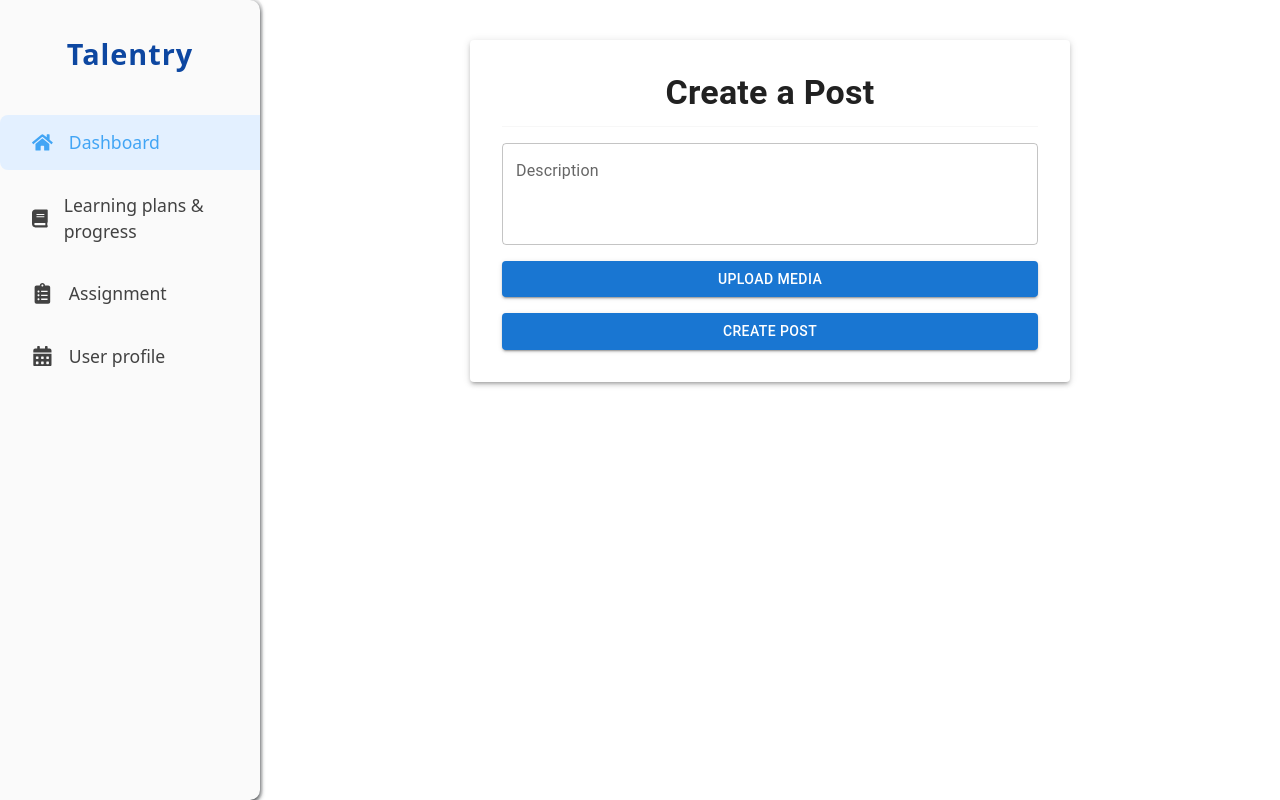
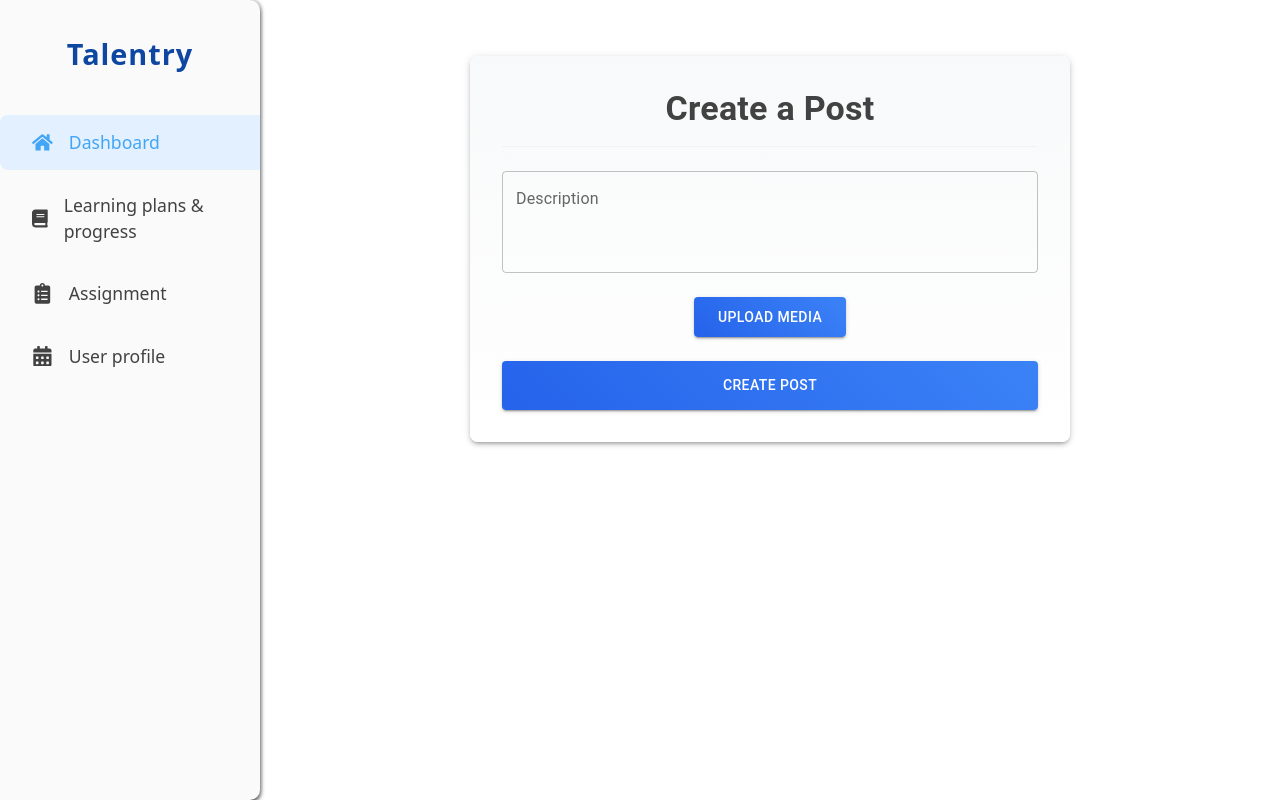
Before and after one commit to SandunRanjanaM/PAF_Assignment_Group_Project, a React (Create React App) app in the folder frontend/: page /posts/create in a window 1280 px wide. Built offline with nearby package versions, Linux system fonts and the light colour scheme.

Commit message:
final changes to the CreatePost.js component

```diff
--- a/frontend/src/components/Posts/CreatePost.js
+++ b/frontend/src/components/Posts/CreatePost.js
@@ -97,19 +97,19 @@ const CreatePost = () => {
   };
 
   return (
-    <Box sx={{ display: 'flex', justifyContent: 'center', mt: 5 }}>
-      <Paper elevation={3} sx={{ p: 4, width: '100%', maxWidth: 600 }}>
-        <Typography variant="h4" align="center" gutterBottom sx={{ fontWeight: 'bold' }}>
+    <Box sx={{ display: 'flex', justifyContent: 'center', mt: 5, p: 2 }}>
+      <Paper elevation={3} sx={{ p: 4, width: '100%', maxWidth: 600, borderRadius: 2, background: 'linear-gradient(to bottom, #f8f9fa, #ffffff)' }}>
+        <Typography variant="h4" align="center" gutterBottom sx={{ fontWeight: 'bold', color: '#424242', mb: 2 }}>
           Create a Post
         </Typography>
 
-        <Divider sx={{ mb: 2 }} />
+        <Divider sx={{ mb: 3 }} />
 
         {error && <Alert severity="error" sx={{ mb: 2 }}>{error}</Alert>}
         {success && <Alert severity="success" sx={{ mb: 2 }}>{success}</Alert>}
 
         <form onSubmit={handleSubmit}>
-          <Stack spacing={2}>
+          <Stack spacing={3}>
             <TextField
               label="Description"
               value={description}
@@ -117,9 +117,25 @@ const CreatePost = () => {
               multiline
               rows={3}
               fullWidth
+              variant="outlined"
+              sx={{ '& .MuiOutlinedInput-root': { borderRadius: 1 } }}
             />
 
-            <Button variant="contained" component="label">
+            <Box sx={{ display: 'flex', justifyContent: 'center' }}>
+              <Button
+                variant="contained"
+                component="label"
+                sx={{
+                  background: 'linear-gradient(45deg, #2563eb, #3b82f6)',
+                  color: 'white',
+                  '&:hover': {
+                    background: 'linear-gradient(45deg, #1d4ed8, #2563eb)',
+                  },
+                  borderRadius: 1,
+                  px: 3,
+                  py: 1,
+                }}
+              >
                 Upload Media
                 <input
                   type="file"
@@ -129,13 +145,14 @@ const CreatePost = () => {
                   onChange={handleMediaChange}
                 />
               </Button>
+            </Box>
 
             {mediaFiles.length > 0 && (
-              <Box>
-                <Typography variant="subtitle2" sx={{ mb: 1 }}>
+              <Box sx={{ mt: 2 }}>
+                <Typography variant="subtitle2" sx={{ mb: 1, color: '#4b5563' }}>
                   Media Preview:
                 </Typography>
-                <Stack direction="row" spacing={2}>
+                <Stack direction="row" spacing={2} sx={{ flexWrap: 'wrap', gap: 2 }}>
                   {mediaFiles.map((file, idx) => {
                     const url = URL.createObjectURL(file);
                     const isImage = file.type.startsWith('image');
@@ -147,7 +164,7 @@ const CreatePost = () => {
                         src={url}
                         alt={`preview-${idx}`}
                         height="100"
-                        style={{ borderRadius: 8 }}
+                        style={{ borderRadius: 8, boxShadow: '0 2px 8px rgba(0,0,0,0.1)' }}
                       />
                     ) : isVideo ? (
                       <video
@@ -155,7 +172,7 @@ const CreatePost = () => {
                         src={url}
                         height="100"
                         controls
-                        style={{ borderRadius: 8 }}
+                        style={{ borderRadius: 8, boxShadow: '0 2px 8px rgba(0,0,0,0.1)' }}
                       />
                     ) : null;
                   })}
@@ -163,7 +180,20 @@ const CreatePost = () => {
               </Box>
             )}
 
-            <Button type="submit" variant="contained" color="primary">
+            <Button
+              type="submit"
+              variant="contained"
+              color="primary"
+              sx={{
+                background: 'linear-gradient(45deg, #2563eb, #3b82f6)',
+                color: 'white',
+                '&:hover': {
+                  background: 'linear-gradient(45deg, #1d4ed8, #2563eb)',
+                },
+                borderRadius: 1,
+                py: 1.5,
+              }}
+            >
               Create Post
             </Button>
           </Stack>
```
Lines whose indentation alone changed are shown as unchanged.
